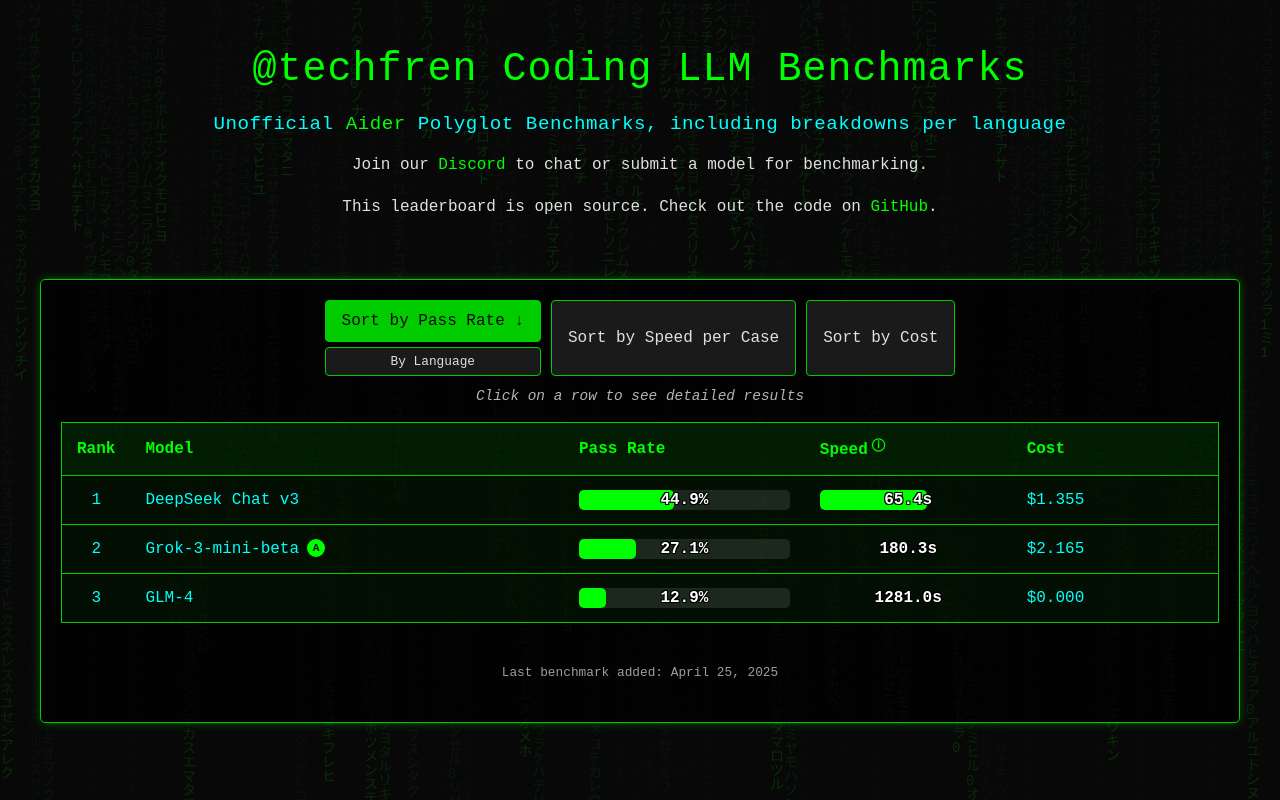
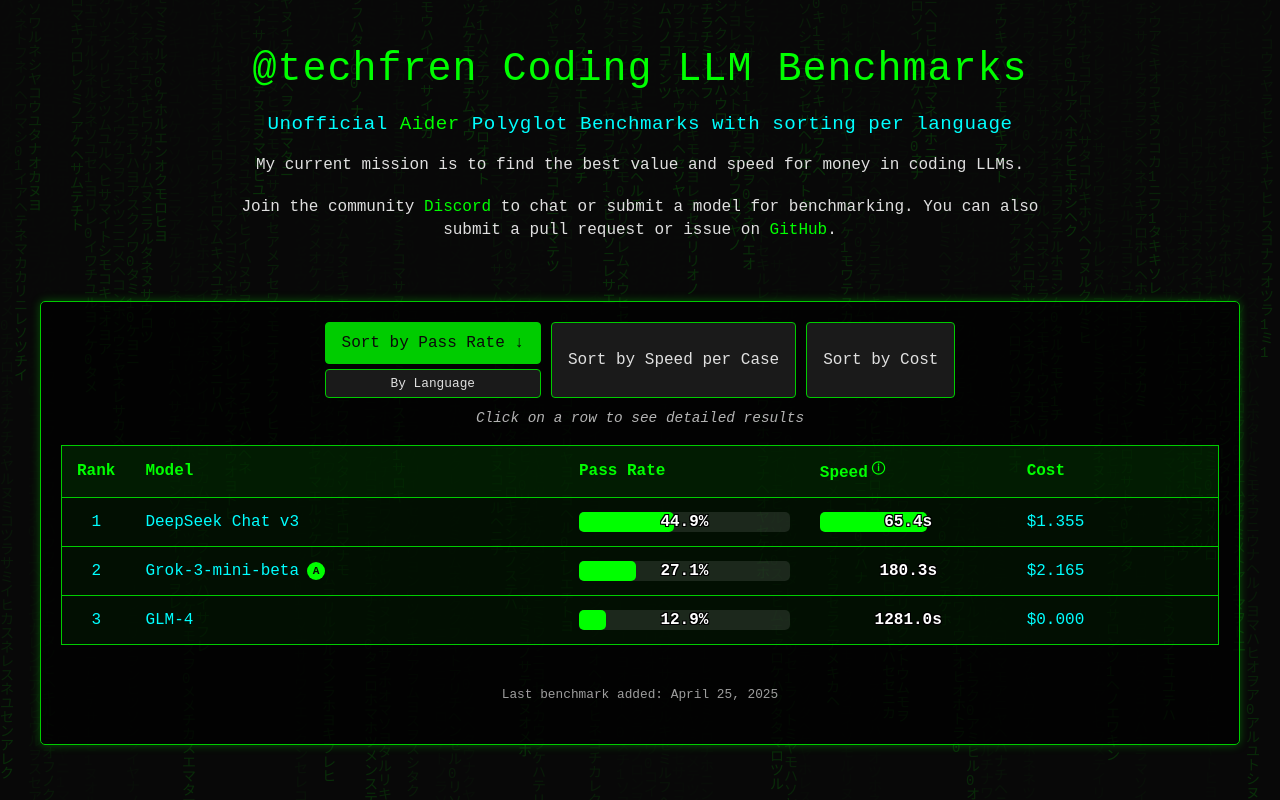
Before and after one commit to aj47/techfren-leaderboard, a Next.js app: page / in a window 1280 px wide. Built offline with nearby package versions, Linux system fonts and the light colour scheme.

Commit message:
Add mission statement about finding best value/speed for money coding LLM

```diff
--- a/src/app/page.tsx
+++ b/src/app/page.tsx
@@ -15,13 +15,16 @@
       <header>
         <h1><a href="https://techfren.net" target="_blank" className="techfren-link">@techfren</a> Coding <span className="highlight">LLM</span> Benchmarks</h1>
         <h2>
-          Unofficial <a href="https://aider.chat/docs/leaderboards/" target="_blank" className="aider-link">Aider</a> Polyglot Benchmarks, including breakdowns per language
+          Unofficial <a href="https://aider.chat/docs/leaderboards/" target="_blank" className="aider-link">Aider</a> Polyglot Benchmarks with sorting per language
         </h2>
         <p className="header-info">
-          Join our <a href="https://discord.gg/cK9WeQ7jPq" target="_blank" className="discord-link">Discord</a> to chat or submit a model for benchmarking.
+          My current mission is to find the best value and speed for money in coding LLMs.
         </p>
         <p className="header-info">
-          This leaderboard is open source. Check out the code on <a href="https://github.com/aj47/techfren-leaderboard" target="_blank" className="github-link">GitHub</a>.
+          Join the community <a href="https://discord.gg/cK9WeQ7jPq" target="_blank" className="discord-link">Discord</a> to chat or submit a model for benchmarking.
+          You can also submit a pull request or issue on <a href="https://github.com/aj47/techfren-leaderboard" target="_blank" className="github-link">GitHub</a>.
+        </p>
+        <p className="header-info">
         </p>
       </header>
 
```
